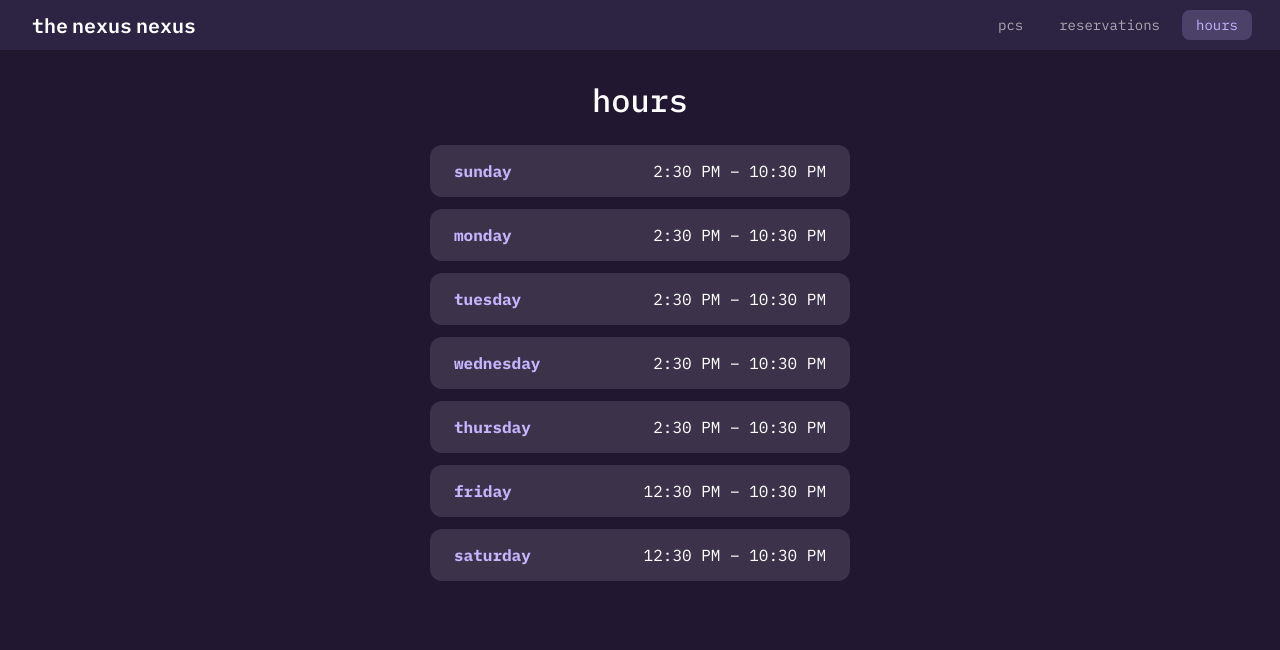
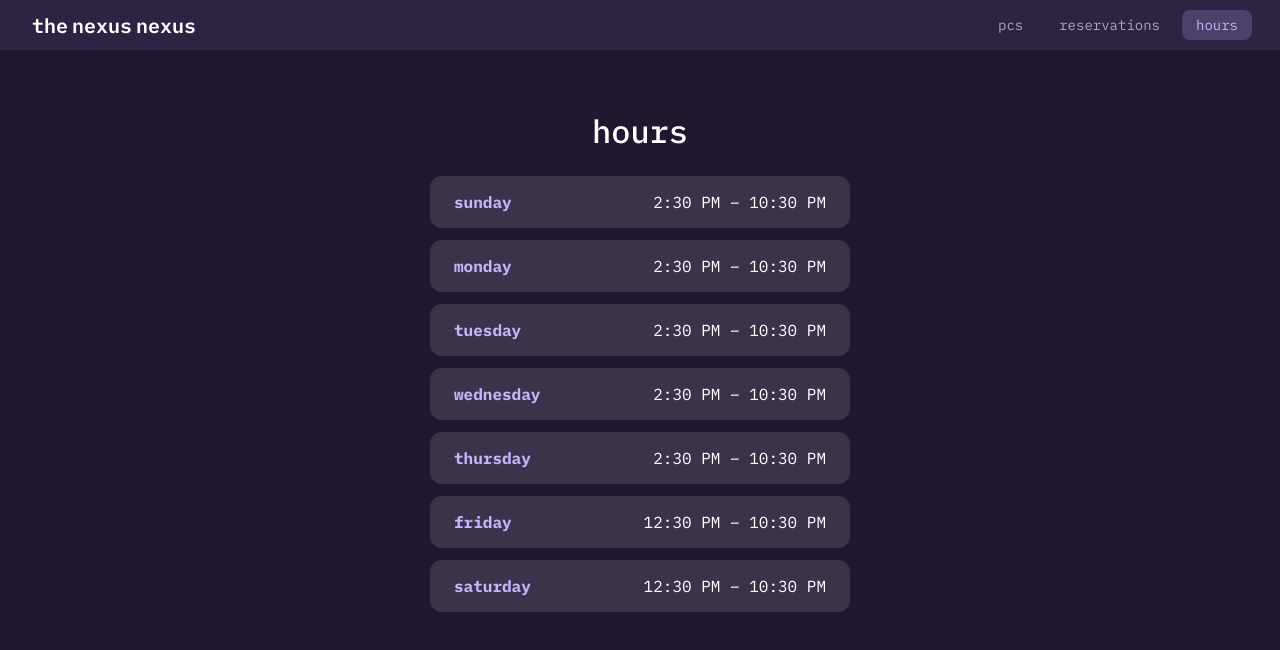
Before and after one commit to hannahbanllana/thenexusnexus, a React (Vite) app: page /hours in a window 1280 px wide. Shown: the top 650 px of the page. Built offline with nearby package versions, Linux system fonts and the light colour scheme; no server answers.

Commit message:
fix issue with hours clipping over header

```diff
--- a/src/pages/Hours.css
+++ b/src/pages/Hours.css
@@ -2,7 +2,8 @@
   display: flex;
   justify-content: center;
   align-items: center;
-  height: 70vh;
+  padding-top: 60px;
+  min-height: 55vh;
 }
 
 .hours-content {
```
